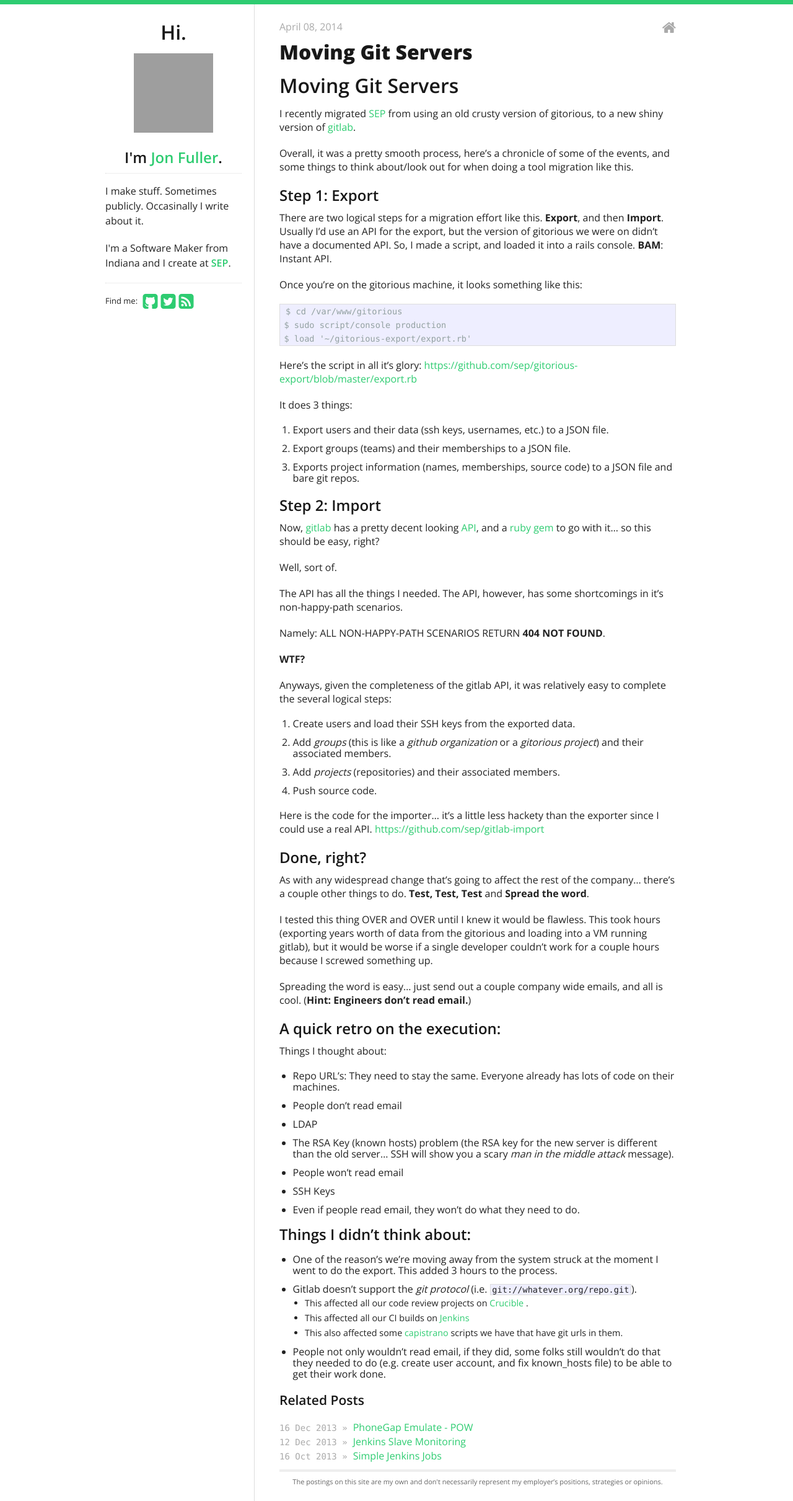
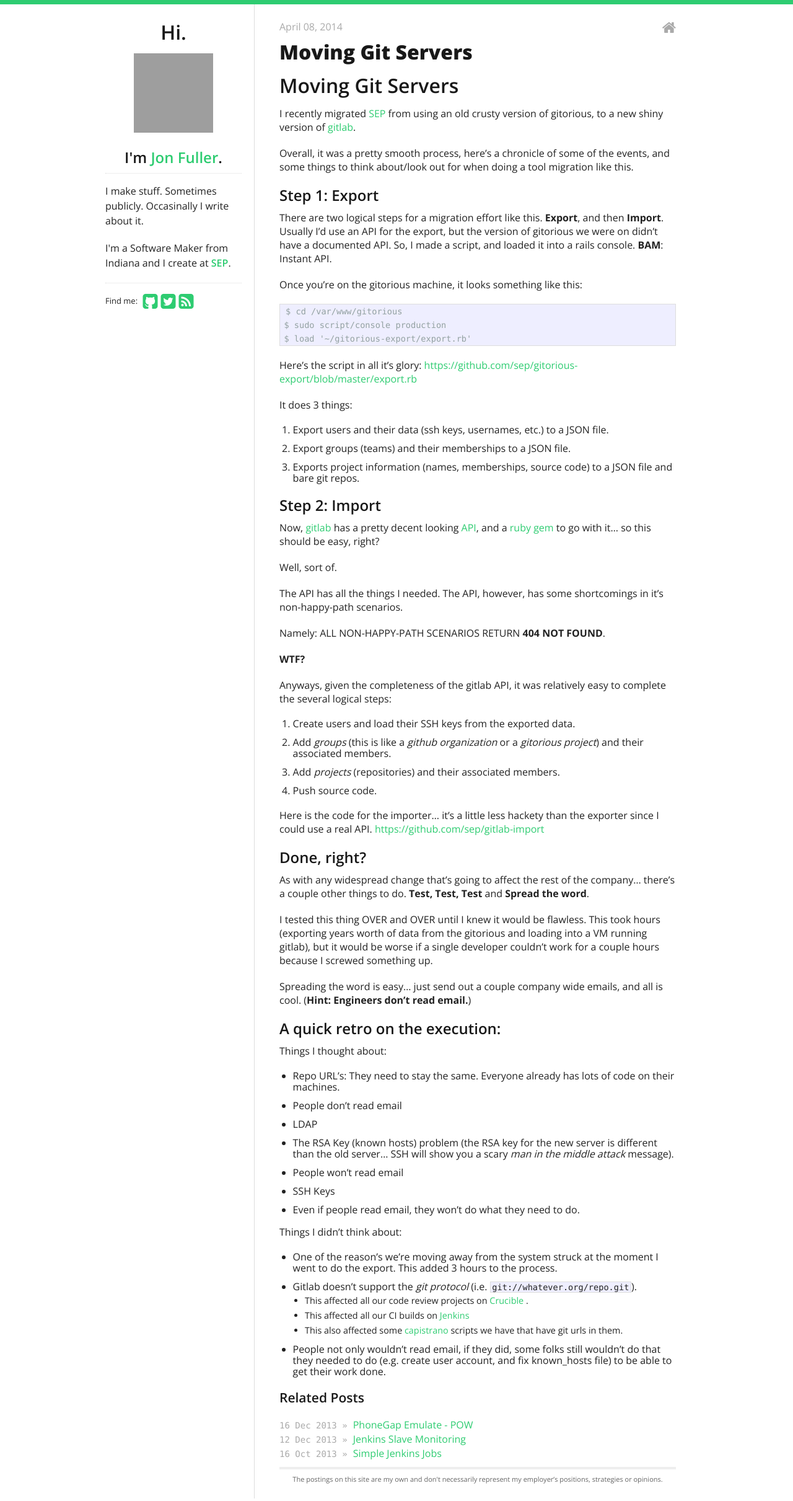
Before and after one commit to jonfuller/jonfuller.github.io, a Jekyll site: the page built from _posts/2014-04-08-git-migration.md, in a window 1280 px wide. Shown: the whole page at 62% size. Built offline with Jekyll 4.4.1, drawn with Linux system fonts in a browser that asks for light colours; Markdown is read by kramdown in place of the engine named in the settings; grey boxes are pictures that could not be loaded.

Commit message:
fix heading

```diff
--- a/_posts/2014-04-08-git-migration.md
+++ b/_posts/2014-04-08-git-migration.md
@@ -70,7 +70,7 @@
 * SSH Keys
 * Even if people read email, they won't do what they need to do.
 
-## Things I didn't think about:
+Things I didn't think about:
 
 * One of the reason's we're moving away from the system struck at the moment I went to do the export.  This added 3 hours to the process.
 * Gitlab doesn't support the _git protocol_ (i.e. `git://whatever.org/repo.git`).
```
